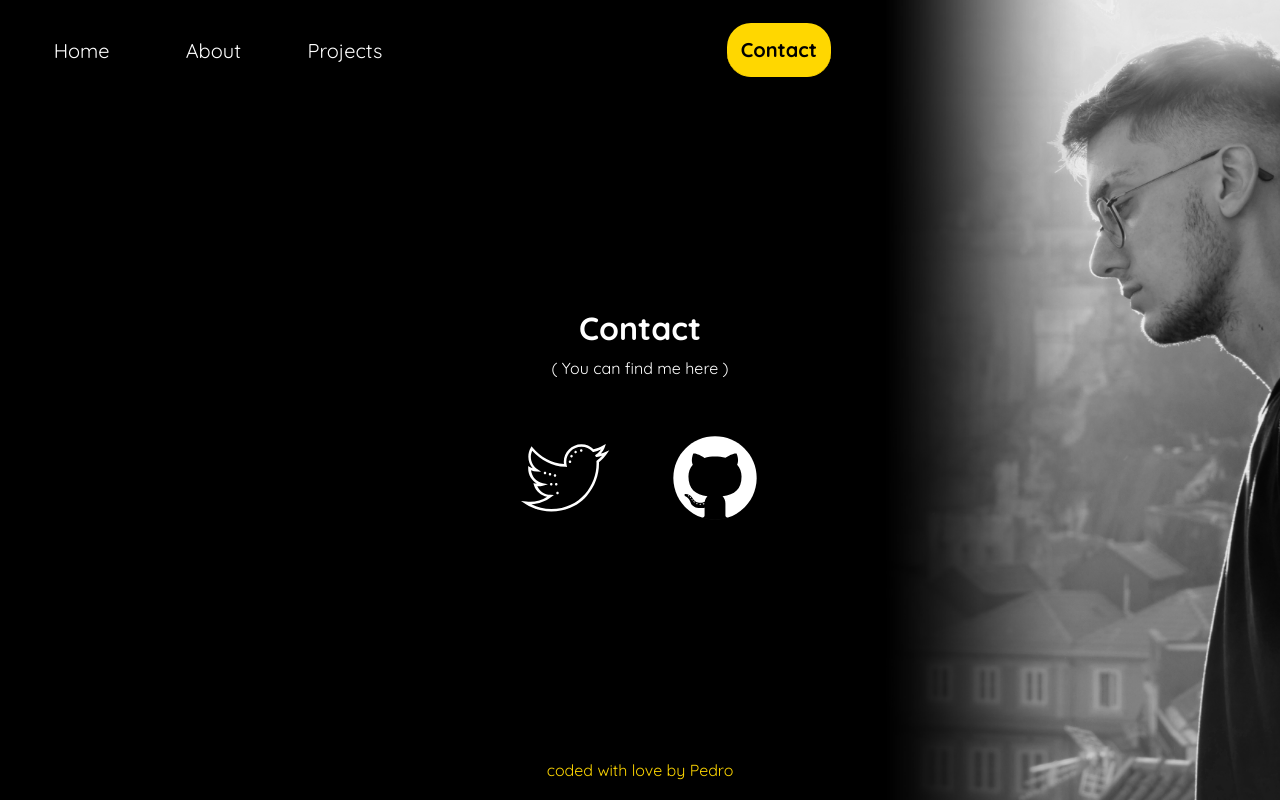
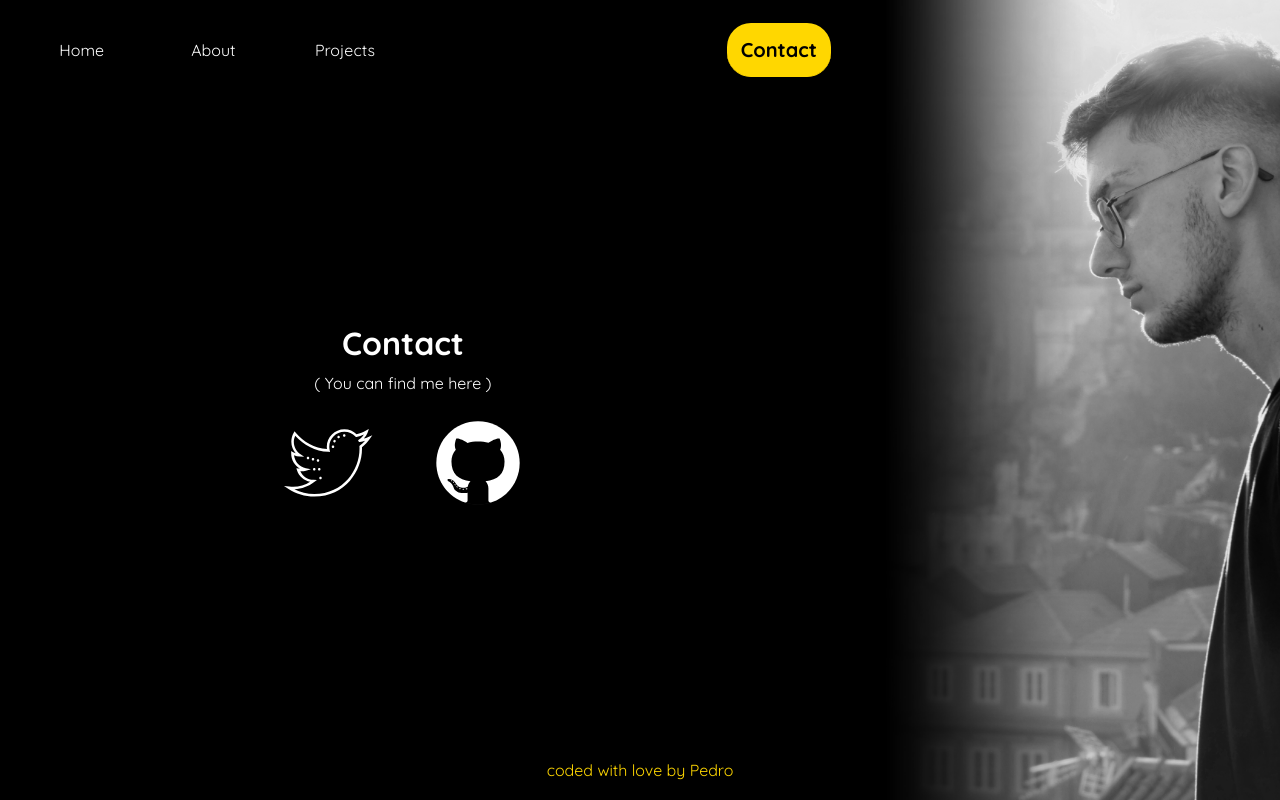
Before and after one commit to pedrosilva410/my-portfolio, a React (Create React App) app: page /contact in a window 1280 px wide. Built offline with nearby package versions, Linux system fonts and the light colour scheme.

Commit message:
Home and Contact final versions

```diff
--- a/src/components/Footer/styles.css
+++ b/src/components/Footer/styles.css
@@ -15,5 +15,5 @@ footer {
 .footer_p:hover {
   cursor: pointer;
   color: var(--main-color-dark);
-  margin-bottom: 10px;
+  margin-bottom: 8px;
 }
--- a/src/components/Header/styles.css
+++ b/src/components/Header/styles.css
@@ -22,7 +22,7 @@
 
 .nav_item {
   color: #fff;
-  font-size: 20px;
+  font-size: 16px;
   width: 100px;
   text-align: center;
   transition: all 0.5s ease-in-out;
@@ -34,7 +34,7 @@
   border-bottom: 1px var(--main-color) solid;
   padding: 20px 0;
   cursor: pointer;
-  font-size: 24px;
+  font-size: 20px;
 }
 
 .header__contact_container {
--- a/src/pages/Contact/index.js
+++ b/src/pages/Contact/index.js
@@ -1,25 +1,34 @@
 import React from "react";
 import "./styles.css";
 
-import twitter from "../../assets/twitter.svg"
-import github from "../../assets/github.svg"
+import twitter from "../../assets/twitter.svg";
+import github from "../../assets/github.svg";
 
 const Contact = () => {
   return (
-    <main>
-      <h1>Contact</h1>
-      <p className="contact__p">
-        ( You can find me here )
-      </p>
-      <div className="contact__contacts">
-        <a href="https://twitter.com/pedrogdsilva410" rel="noopener noreferrer"  target="_blank">
-        <img src={twitter} alt="twitter" className="contact__img"/>
-        </a>
+    <main className="contact__wrapper">
+      <div className="contact__main">
+        <h1>Contact</h1>
+        <p className="contact__p">( You can find me here )</p>
+        <div className="contact__contacts">
+          <a
+            href="https://twitter.com/pedrogdsilva410"
+            rel="noopener noreferrer"
+            target="_blank"
+          >
+            <img src={twitter} alt="twitter" className="contact__img" />
+          </a>
 
-        <a href="https://github.com/pedrosilva410" rel="noopener noreferrer"  target="_blank">
-        <img src={github} alt="github" className="contact__img"/>
-        </a>
+          <a
+            href="https://github.com/pedrosilva410"
+            rel="noopener noreferrer"
+            target="_blank"
+          >
+            <img src={github} alt="github" className="contact__img" />
+          </a>
+        </div>
       </div>
+      <div className="contact__section_making_space" />
     </main>
   );
 };
--- a/src/pages/Contact/styles.css
+++ b/src/pages/Contact/styles.css
@@ -1,3 +1,20 @@
+.contact__wrapper {
+  display: flex;
+  flex-direction: row;
+}
+
+.contact__main {
+  width: 68%;
+  display: flex;
+  flex-direction: column;
+  justify-content: center;
+  align-items: center;
+}
+
+.contact__section_making_space {
+  width: 40%;
+}
+
 .contact__p {
   margin-top: 10px;
 }
@@ -12,7 +29,7 @@
 .contact__img {
  width: 100px;
  height: 100px;
- margin-top: 50px;
+ margin-top: 20px;
  -webkit-transition: -webkit-transform .4s ease-in-out;
  -ms-transition: -ms-transform .4s ease-in-out;
  transition: transform .4s ease-in-out;
--- a/src/styles/index.css
+++ b/src/styles/index.css
@@ -5,7 +5,7 @@
   --main-text-color: #fff;
   --main-color: gold;
   --main-color-light: rgb(255, 229, 82);
-  --main-color-dark: rgb(189, 161, 0);
+  --main-color-dark: rgb(221, 188, 0);
 }
 
 * {
```
